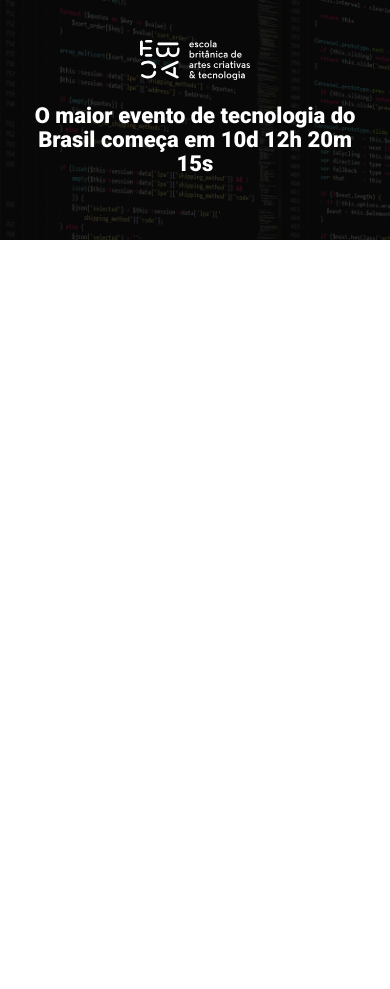
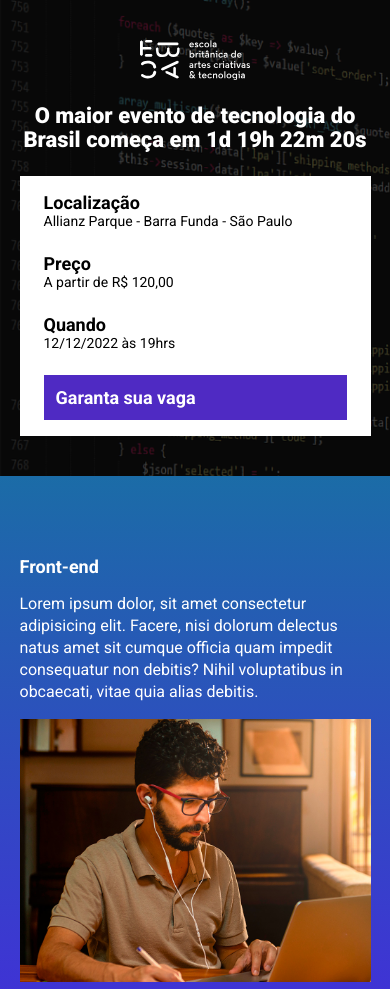
Before and after one commit to TamaradeMoura/ebac_tech_talks, a website built with Parcel: page src/index.html in a window 390 px wide. Shown: the top 989 px of the page. Before the commit the page ends 844 px from the top, so only its background shows below. Built offline with nearby package versions, Linux system fonts and the light colour scheme.

Commit message:
criando a contagem regressiva

```diff
--- a/package.json
+++ b/package.json
@@ -2,9 +2,9 @@
   "name": "ebac_talks",
   "version": "1.0.0",
   "description": "",
-  "main": "index.js",
   "scripts": {
     "dev": "parcel src/index.html src/styles/main.scss src/scripts/main.js",
+    "build": "parcel build src/index.html",
     "test": "echo \"Error: no test specified\" && exit 1"
   },
   "keywords": [],
--- a/src/index.html
+++ b/src/index.html
@@ -9,23 +9,81 @@
     <link rel="preconnect" href="https://fonts.gstatic.com" crossorigin>
     <link href="https://fonts.googleapis.com/css2?family=Roboto:wght@400;700;900&display=swap" rel="stylesheet">
     <link rel="stylesheet" href="styles/main.scss">
+    <link rel="stylesheet" href="https://unpkg.com/aos@next/dist/aos.css" />
 </head>
 <body>
     <header class="hero">
         <div class="container">
             <img class="hero__logo" src="./images/ebac_logo.svg" alt="EBAC">
             <p class="hero__text">
-                O maior evento de tecnologia do Brasil começa em 10d 12h 20m 15s
+                O maior evento de tecnologia do Brasil começa em <span id="contador"></span>
             </p>
+            <div class="infos-bar">
+                <ul class="infos-bar__infos">
+                    <li class="infos-bar__infos__item">
+                        <b>Localização</b>
+                        Allianz Parque - Barra Funda - São Paulo
+                    </li>
+                    <li class="infos-bar__infos__item">
+                        <b>Preço</b>
+                        A partir de R$ 120,00
+                    </li>
+                    <li class="infos-bar__infos__item">
+                        <b>Quando</b>
+                        12/12/2022 às 19hrs
+                    </li>
+                </ul>
+                <a href="#" class="button button--primary">
+                    Garanta sua vaga</a>
+            </div>
         </div>
     </header>
+    <section class="event event--frontend">
+        <div class="container" data-aos="fade-right">
+            <div class="event__details">
+                <h2 class="event__details__title">Front-end</h2>
+                <p class="event__details__description">
+                    Lorem ipsum dolor, sit amet consectetur adipisicing elit. Facere, nisi dolorum delectus natus amet sit cumque officia quam impedit consequatur non debitis? Nihil voluptatibus in obcaecati, vitae quia alias debitis.
+                </p>
+            </div>
+            <img  class="event__image" src="./images/frontend.png" alt="Front-end">
+        </div>
+    </section>
+    <section class="event event--ui-ux event--image-left">
+        <div class="container" data-aos="fade-left">
+            <div class="event__details">
+                <h2 class="event__details__title">UI/UX</h2>
+                <p class="event__details__description">
+                    Lorem ipsum dolor, sit amet consectetur adipisicing elit. Facere, nisi dolorum delectus natus amet sit cumque officia quam impedit consequatur non debitis? Nihil voluptatibus in obcaecati, vitae quia alias debitis.
+                </p>
+            </div>
+            <img  class="event__image" src="./images/frontend.png" alt="Front-end">
+        </div>
+    </section>
+    <section class="event event--data-science">
+        <div class="container" data-aos="fade-right">
+            <div class="event__details">
+                <h2 class="event__details__title">Data Science</h2>
+                <p class="event__details__description">
+                    Lorem ipsum dolor, sit amet consectetur adipisicing elit. Facere, nisi dolorum delectus natus amet sit cumque officia quam impedit consequatur non debitis? Nihil voluptatibus in obcaecati, vitae quia alias debitis.
+                </p>
+            </div>
+            <img  class="event__image" src="./images/frontend.png" alt="Front-end">
+        </div>
+    </section>
+    <section class="event event--backend event--image-left">
+        <div class="container" data-aos="fade-left">
+            <div class="event__details">
+                <h2 class="event__details__title">Back-End</h2>
+                <p class="event__details__description">
+                    Lorem ipsum dolor, sit amet consectetur adipisicing elit. Facere, nisi dolorum delectus natus amet sit cumque officia quam impedit consequatur non debitis? Nihil voluptatibus in obcaecati, vitae quia alias debitis.
+                </p>
+            </div>
+            <img  class="event__image" src="./images/frontend.png" alt="Front-end">
+        </div>
+    </section>
 
-
-
-
-
-
-
+    <script src="https://unpkg.com/aos@next/dist/aos.js"></script>
     <script src="scripts/main.js"></script>
 </body>
 </html>
--- a/src/scripts/main.js
+++ b/src/scripts/main.js
@@ -1 +1,28 @@
-console.log("Olá mundo");
+AOS.init();
+
+const dataDoEvento = new Date("Jul 15, 2023 19:00:00");
+const timeStampDoEvento = dataDoEvento.getTime();
+
+const contaAsHoras = setInterval(function() {
+    const agora = new Date();
+    const timeStampAtual = agora.getTime();
+
+    const distanciaAteOEvento = timeStampDoEvento - timeStampAtual;
+
+    const diasEmMs = 1000 * 60 * 60 * 24;
+    const horaEmMs = 1000 * 60 * 60;
+    const minutoEmMs = 1000 * 60;
+
+    const diasAteOEvento = Math.floor(distanciaAteOEvento / diasEmMs);
+    const horasAteOEvento = Math.floor((distanciaAteOEvento % diasEmMs) / horaEmMs);
+    const minutosAteOEvento = Math.floor((distanciaAteOEvento % horaEmMs) / minutoEmMs);
+    const segundosAteOEvento = Math.floor((distanciaAteOEvento % minutoEmMs) / 1000);
+
+
+    document.getElementById('contador').innerHTML = `${diasAteOEvento}d ${horasAteOEvento}h ${minutosAteOEvento}m ${segundosAteOEvento}s`;
+
+    if (distanciaAteOEvento < 0) {
+        clearInterval(contaAsHoras);
+        document.getElementById('contador').innerHTML = 'Evento expirado';
+    }
+}, 1000);
--- /dev/null
+++ b/src/styles/_event.scss
@@ -0,0 +1,65 @@
+@use 'variables';
+
+.event {
+    padding: 80px 0;
+
+    &--frontend {
+        background-image: linear-gradient(variables.$blue1, variables.$blue2);
+    }
+
+    &--ui-ux {
+        background-image: linear-gradient(variables.$blue2, variables.$pink);
+    }
+
+    &--data-science {
+        background-image: linear-gradient(variables.$pink, variables.$yellow);
+    }
+
+    &--backend {
+        background-image: linear-gradient(variables.$yellow, variables.$pink);
+    }
+
+    &--image-left {
+        .container {
+            flex-direction: row-reverse;
+        }
+    }
+
+    .container {
+        display: flex;
+        gap: 40px;
+    }
+
+    &__image {
+        max-width: 360px;
+    }
+
+    &__details {
+        margin-right: 40px;
+
+        &__title {
+            font-size: 18px;
+            font-weight: bold;
+            margin-bottom: 16px;
+        }
+
+        &__description {
+            line-height: 22px;
+        }
+    }
+
+    @media (max-width: 640px) {
+        .container {
+            display: block;
+        }
+
+        &__image {
+            width: 100%;
+        }
+
+        &__details {
+            margin-right: 0;
+            margin-bottom: 16px;
+        }
+    }
+}
--- a/src/styles/_hero.scss
+++ b/src/styles/_hero.scss
@@ -1,3 +1,6 @@
+@use 'variables';
+
+
 .hero {
     padding-top: 64px;
     padding-bottom: 100px;
@@ -5,6 +8,7 @@
     background-repeat: no-repeat;
     background-size: cover;
     position: relative;
+
 
     .container {
         position: relative;
@@ -16,7 +20,7 @@
         left: 0;
         width: 100%;
         height: 100%;
-        background-color: #000;
+        background-color: variables.$secondaryTextColor;
         content: '';
         opacity: .7;
     }
--- /dev/null
+++ b/src/styles/_variables.scss
@@ -0,0 +1,8 @@
+$textColor: #fff;
+$secondaryTextColor: #000;
+
+$blue1: #1b6ca7;
+$blue2: #442BDB;
+$pink: #89223b;
+$yellow: #9c791d;
+$purple: #4f2ac3;
--- /dev/null
+++ b/src/styles/components/_buttons.scss
@@ -0,0 +1,25 @@
+@use '../variables';
+
+.button {
+    padding: 12px;
+    font-size: 18px;
+    font-weight: bold;
+    text-decoration: none;
+    text-align: center;
+    white-space: nowrap;
+
+    &--primary {
+        color: #fff;
+        background-color: variables.$purple;
+    }
+
+    @media (max-width:678px) {
+        display: block;
+        width: 100%;
+    }
+
+    @media (max-width: 1024px) {
+        display: flex;
+        align-items: center;
+    }
+}
--- /dev/null
+++ b/src/styles/components/_info_bar.scss
@@ -0,0 +1,43 @@
+@use '../variables';
+
+.infos-bar {
+    padding: 16px 24px;
+    background-color: #fff;
+    display: flex;
+    justify-content: space-between;
+
+    &__infos {
+        display: flex;
+        gap: 40px;
+
+        &__item {
+            font-size: 14px;
+            color: variables.$secondaryTextColor;
+
+            b {
+                color: variables.$secondaryTextColor;
+                font-size: 18px;
+                display: block;
+            }
+        }
+
+    }
+
+    @media (max-width: 640px) {
+        display: block;
+
+        &__infos {
+            display: block;
+
+            &__item {
+                margin-bottom: 24px;
+            }
+        }
+    }
+
+    @media (max-width: 1024px) {
+        &__infos {
+            gap: 16px;
+        }
+    }
+}
--- a/src/styles/main.scss
+++ b/src/styles/main.scss
@@ -1,4 +1,8 @@
 @use 'hero';
+@use 'components/info_bar';
+@use 'components/buttons';
+@use 'event';
+@use 'variables';
 
 
 * {
@@ -6,7 +10,8 @@
     padding: 0;
     box-sizing: border-box;
     font-family: Roboto, sans-serif;
-    color: #fff;
+    color: variables.$textColor;
+    list-style: none;
 }
 
 .container {
```
